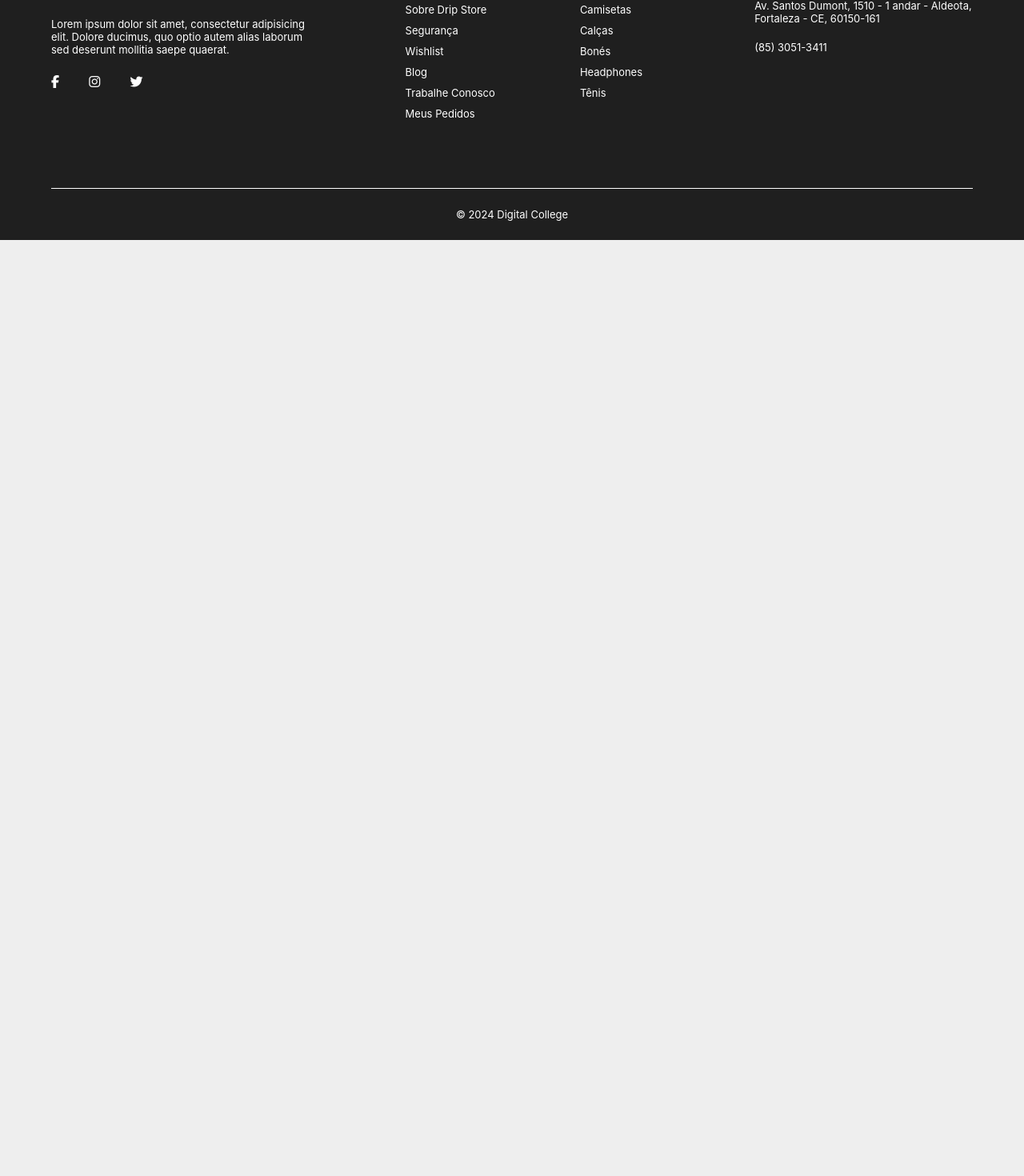
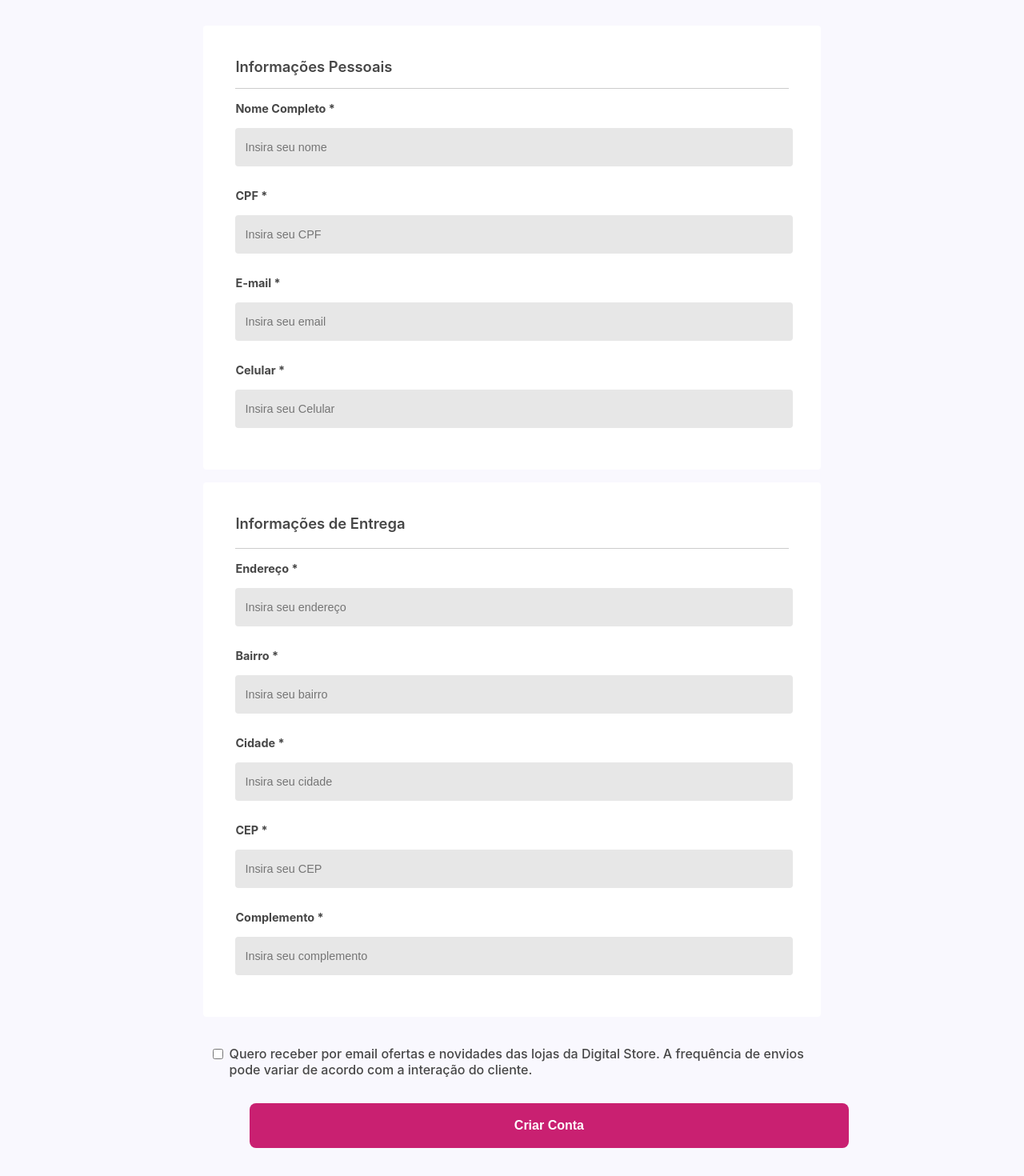
Before and after one commit to fs10-git/React-Dripstore, a React (Vite) app: page /cadastro in a window 1280 px wide. Shown: the part 156-1626 px from the top of the page at 80% size. Before the commit the page ends 800 px from the top, so only its background shows below. Built offline with nearby package versions, Linux system fonts and the light colour scheme.

Commit message:
pagina_de_cadastro_concluída

```diff
--- /dev/null
+++ b/src/Components/Cadastro/Cadastro.css
@@ -0,0 +1,108 @@
+#Pai {
+  padding-left: 5%;
+  padding-right: 5%;
+  padding-bottom: 12vh;
+}
+#Pai h1 {
+  padding-top: 6%;
+  padding-left: 17%;
+  color: #1f1f1f;
+}
+.caixa-a {
+  margin: auto;
+  width: 60%;
+  margin-top: 4vh;
+  border-radius: 4px;
+  background-color: #ffffff;
+  padding: 5vh;
+  display: block;
+}
+.caixa-a h3 {
+  font-size: 2.3vh;
+  color: #474747;
+  font-weight: 600;
+  border-bottom: 1px solid #cccccc;
+  padding-bottom: 2vh;
+  margin-bottom: 2vh;
+}
+.caixa-a p {
+  font-size: 1.8vh;
+  font-weight: 700;
+  color: #474747;
+  padding-bottom: 2vh;
+  margin-top: 2vh;
+}
+.caixa-a input {
+  width: 99%;
+  height: 6vh;
+  border: 0;
+  background-color: rgb(231, 231, 231);
+  border-radius: 4px;
+  margin-bottom: 1.5vh;
+  padding-left: 1.5vh;
+  font-size: 1.8vh;
+}
+.caixa-b {
+  margin: auto;
+  width: 60%;
+  margin-top: 2vh;
+  border-radius: 4px;
+  background-color: #ffffff;
+  padding: 5vh;
+}
+.caixa-b h3 {
+  font-size: 2.3vh;
+  color: #474747;
+  font-weight: 600;
+  border-bottom: 1px solid #cccccc;
+  padding-bottom: 2.5vh;
+  margin-bottom: 2vh;
+}
+.caixa-b p {
+  font-size: 1.8vh;
+  color: #474747;
+  font-weight: 700;
+  padding-bottom: 2vh;
+  margin-top: 2vh;
+}
+.caixa-b input {
+  width: 99%;
+  height: 6vh;
+  border: 0;
+  background-color: rgb(231, 231, 231);
+  border-radius: 4px;
+  margin-bottom: 1.5vh;
+  padding-left: 1.5vh;
+  font-size: 1.8vh;
+}
+.select_input {
+  display: flex;
+  justify-content: center;
+  align-items: center;
+  padding-top: 2vh;
+  margin: auto;
+  width: 65%;
+}
+.select_input p {
+  padding-top: 2.5vh;
+  padding-left: 1vh;
+  font-size: 2vh;
+  font-weight: 500;
+}
+#Pai button {
+  width: 65%;
+  height: 7vh;
+  background-color: #c92071;
+  border: 0;
+  border-radius: 8px;
+  margin-left: 31vh;
+  margin-top: 4vh;
+  cursor: pointer;
+  font-size: 2vh;
+  font-weight: 700;
+  color: #ffffff;
+}
+#Pai button:hover {
+  background-color: #e9529b;
+  transition: all 0.8s;
+}
--- /dev/null
+++ b/src/Components/Cadastro/Cadastro.jsx
@@ -0,0 +1,45 @@
+import React from "react";
+import "./Cadastro.css";
+
+export default function Cadastro() {
+  return (
+    <>
+      <div id="Pai">
+        <h1>Criar Conta</h1>
+        <div className="caixa-a">
+          <h3>Informações Pessoais</h3>
+          <p>Nome Completo *</p>
+          <input type="text" placeholder="Insira seu nome" />
+          <p>CPF *</p>
+          <input type="number" placeholder="Insira seu CPF" />
+          <p>E-mail *</p>
+          <input type="email" placeholder="Insira seu email" />
+          <p>Celular *</p>
+          <input type="number" placeholder="Insira seu Celular" />
+        </div>
+        <div className="caixa-b">
+          <h3>Informações de Entrega</h3>
+          <p>Endereço *</p>
+          <input type="text" placeholder="Insira seu endereço" />
+          <p>Bairro *</p>
+          <input type="text" placeholder="Insira seu bairro" />
+          <p>Cidade *</p>
+          <input type="text" placeholder="Insira seu cidade" />
+          <p>CEP *</p>
+          <input type="number" placeholder="Insira seu CEP" />
+          <p>Complemento *</p>
+          <input type="text" placeholder="Insira seu complemento" />
+        </div>
+        <div className="select_input">
+          <input type="checkbox" name="" id="" />
+          <p>
+            Quero receber por email ofertas e novidades das lojas da Digital
+            Store. A frequência de envios pode variar de acordo com a interação
+            do cliente.
+          </p>
+        </div>
+        <button>Criar Conta </button>
+      </div>
+    </>
+  );
+}
--- a/src/Pages/Cadastro.jsx
+++ b/src/Pages/Cadastro.jsx
@@ -1,10 +1,12 @@
 import Footer from "../Components/Footer/Footer";
 import LoginHeader from "../Components/LoginHeader/LoginHeader";
+import Cadastro from "../Components/Cadastro/Cadastro";
 
 export default function CarrinhoPage() {
   return (
     <>
       <LoginHeader></LoginHeader>
+      <Cadastro />
       <Footer></Footer>
     </>
   );
```
